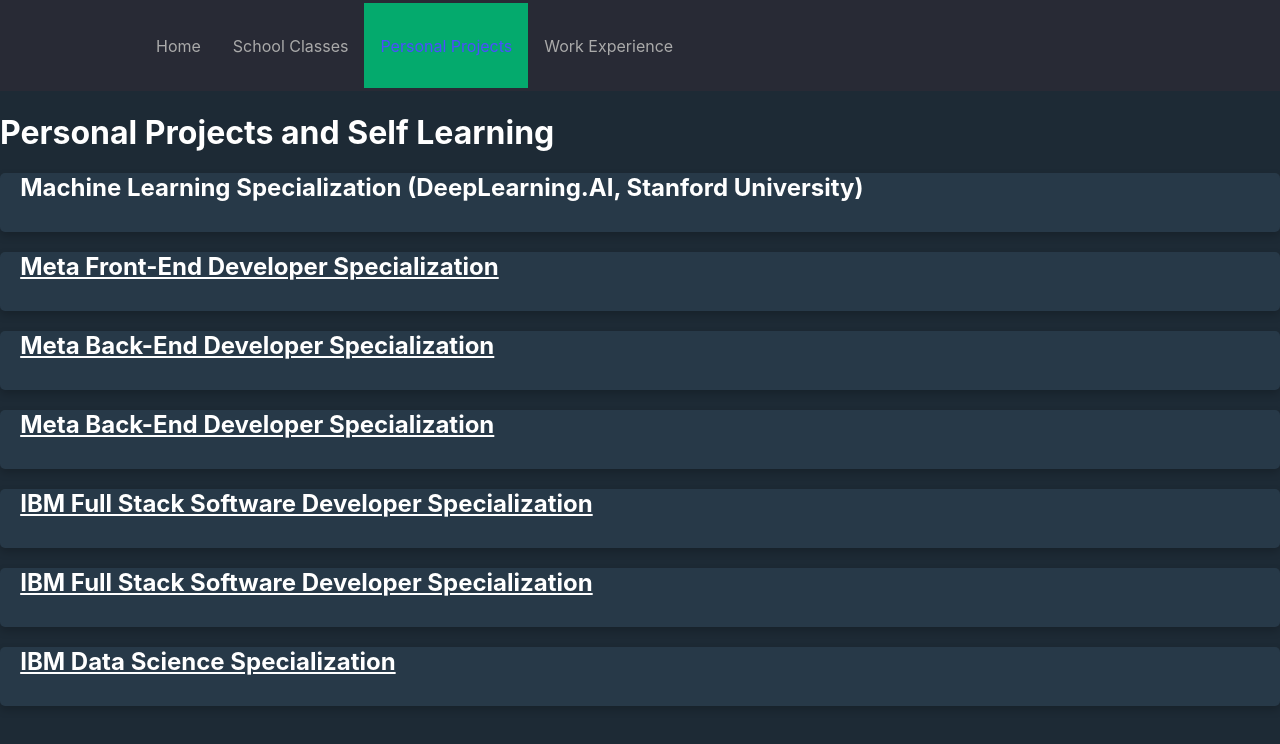
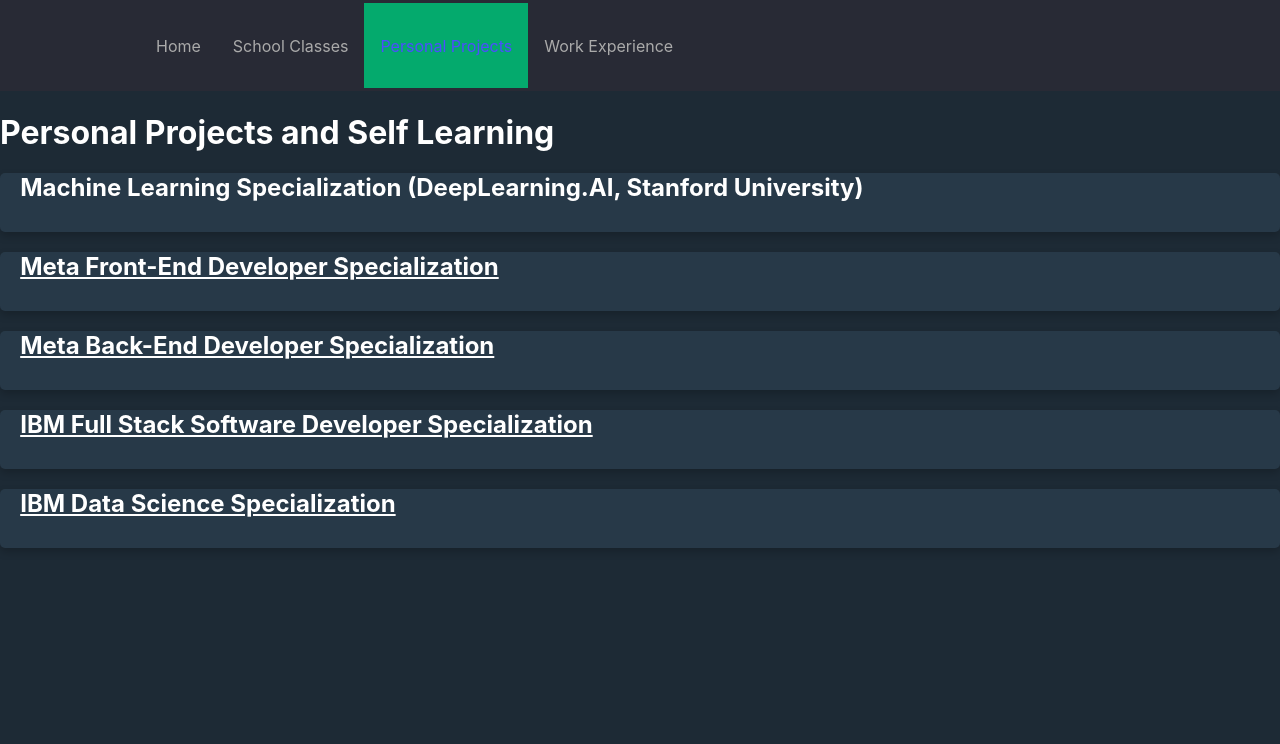
Before and after one commit to morganmason0606/morganmason0606.github.io, a React (Create React App) app: page /projects in a window 1280 px wide. Shown: the top 744 px of the page. Built offline with nearby package versions, Linux system fonts and the light colour scheme.

Commit message:
second attempt at changes

```diff
--- a/src/index.css
+++ b/src/index.css
@@ -68,7 +68,6 @@ a {
   transition: all 0.3s ease; /* Add transition for hover effects */
   color: white; /* White text color */
   text-decoration: none;
-  text-size-adjust: auto;
 
 }
 
--- a/src/pages/projects.js
+++ b/src/pages/projects.js
@@ -16,12 +16,6 @@ function Project(){
                 <h2><a href="https://github.com/morganmason0606/coursera_meta_backend" target="_blank">Meta Back-End Developer Specialization</a></h2>
             </div>
             <div class="display_card">
-                <h2><a href="https://github.com/morganmason0606/coursera_meta_backend" target="_blank">Meta Back-End Developer Specialization</a></h2>
-            </div>
-            <div class="display_card">
-                <h2><a href="https://github.com/morganmason0606/agfzb-CloudAppDevelopment_Capstone" target="_blank">IBM Full Stack Software Developer Specialization</a></h2>
-            </div>
-            <div class="display_card">
                 <h2><a href="https://github.com/morganmason0606/agfzb-CloudAppDevelopment_Capstone" target="_blank">IBM Full Stack Software Developer Specialization</a></h2>
             </div>
             <div class="display_card">
```
